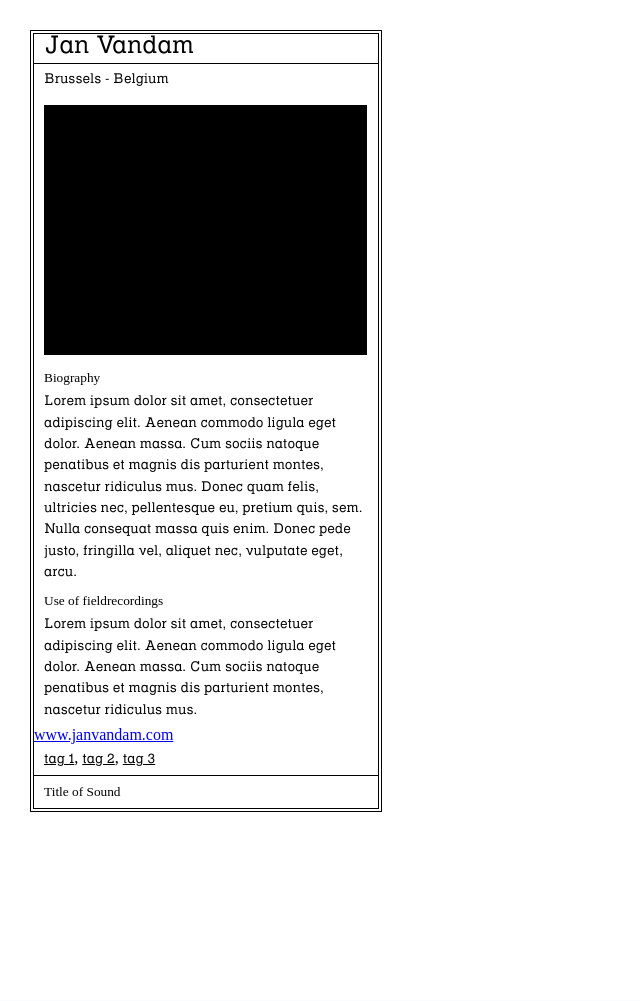
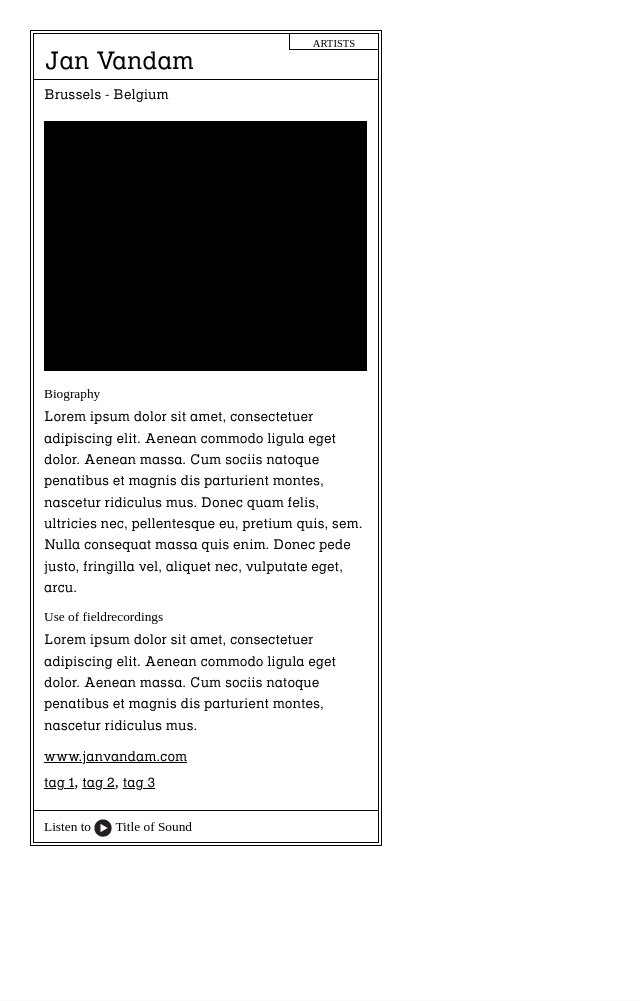
Before and after one commit to sebsan/fieldrecordings, a PHP site: page / in a window 1280 px wide. Shown: the top 1001 px of the page, without its empty margins (0-640 px from the left). Run offline with PHP 8.4, Linux system fonts and the light colour scheme; some web fonts are replaced.

Commit message:
update-boite

```diff
--- a/agenda.html
+++ b/agenda.html
@@ -53,7 +53,7 @@
 			<div class="section_eventPar">
 			Lorem ipsum dolor sit amet, consectetuer adipiscing elit. Aenean commodo ligula eget dolor. Aenean massa. Cum sociis natoque penatibus et magnis dis parturient montes, nascetur ridiculus mus. Donec quam felis, ultricies nec, pellentesque eu, pretium quis, sem. Nulla consequat massa quis enim. Donec pede justo, fringilla vel, aliquet nec, vulputate eget, arcu. Lorem ipsum dolor sit amet, consectetuer adipiscing elit. Aenean commodo ligula eget dolor. Aenean massa. Cum sociis natoque penatibus et magnis dis parturient montes, nascetur ridiculus mus.</div>
 
-		<div class="general_url"><a href="#">www.londonfestival.com</a></div>
+		<div class="agenda_url"><a href="#">www.londonfestival.com</a></div>
 			<div class="nextPage_link"><a href="#">PREVIOUS EVENT</a> <a href="#">NEXT EVENT</a></div>
 	</div> <!-- content -->
 </div> <!-- content_outer  -->
--- a/content.css
+++ b/content.css
@@ -63,7 +63,7 @@
 }
 
 #content .section .general_url {
-     padding: 5px 10px 10px 10px;
+     padding: 5px 10px 0px 10px;
 }
 
 #content .section .general_url a {
@@ -71,11 +71,21 @@
      font-family: helvetica_serif;
      font-size: 10pt;
      line-height: 16pt;
-/*      text-decoration: none; */
+}
+
+#content .section .agenda_url {
+     padding: 5px 10px 15px 10px;
+}
+
+#content .section .agenda_url a {
+     color: black;
+     font-family: helvetica_serif;
+     font-size: 10pt;
+     line-height: 16pt;
 }
 
 #content .tags_box .tags {
-     padding: 5px 10px;
+     padding: 5px 10px 15px 10px;
 }
 
 #content .tags_box .tags a {
@@ -94,7 +104,7 @@
 }
 
 #content .section .artist_track img{
-	vertical-align: middle;
+	vertical-align: text-top;
 }
 
 #content .agenda_title {
--- a/index.html
+++ b/index.html
@@ -47,6 +47,7 @@
 
 <div id="content_outer">
 	<div id="content">
+		<div class="content_category">ARTISTS</div>
 		<div class="title">Jan Vandam</div>
 		<div class="location">Brussels - Belgium</div>
 		<div class="picture"></div>
@@ -59,11 +60,11 @@
 			<div class="section_par">
 			Lorem ipsum dolor sit amet, consectetuer adipiscing elit. Aenean commodo ligula eget dolor. Aenean massa. Cum sociis natoque penatibus et magnis dis parturient montes, nascetur ridiculus mus.</div>
 
-		<div class="artist_url"><a href="#">www.janvandam.com</a></div>
+		<div class="general_url"><a href="#">www.janvandam.com</a></div>
 		<div class="tags_box">
 			<div class="tags"><a href="#">tag 1</a>, <a href="#">tag 2</a>, <a href="#">tag 3</a></div>
 
-		<div class="artist_track">Title of Sound</div>
+		<div class="artist_track">Listen to <img src="img/arrow_sound.png"/> Title of Sound</div>
 	</div> <!-- content -->
 </div> <!-- content_outer  -->
 
```
